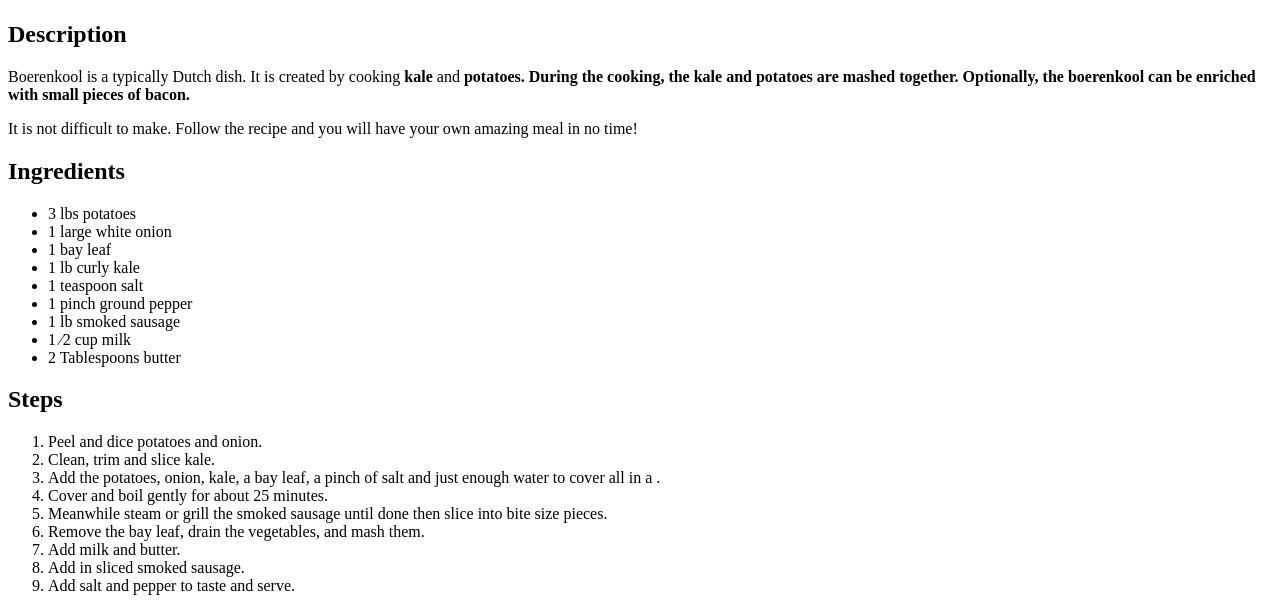
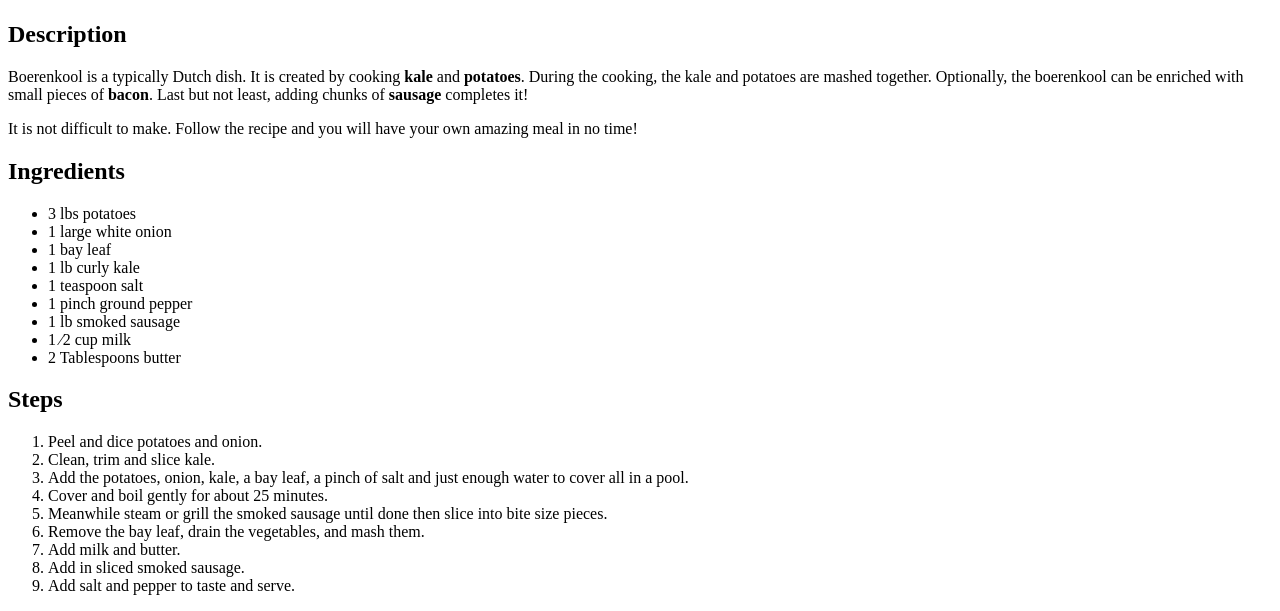
Before and after one commit to GymmoMaker/odin-recipes, a plain HTML site: page recipes/boerenkool.html in a window 1280 px wide. Shown: the part 383-994 px from the top of the page. Drawn offline with Linux system fonts and the light colour scheme.

Commit message:
fixed tagging mistakes and typo's

```diff
--- a/recipes/boerenkool.html
+++ b/recipes/boerenkool.html
@@ -8,7 +8,7 @@
 		<h1>Boerenkool</h1>
 		<img src="https://i0.wp.com/www.visitingthedutchcountryside.com/wp-content/uploads/2021/03/BOERENKOOL-KALE-WITH-SAUSAGE-ROOKWORST-DINNER-NETHERLANDS.jpg?resize=920%2C518&ssl=1" alt="A plate filled with freshly cooked boerenkool, with slices of sausage on top of it.">
 		<h2>Description</h2>
-        <p>Boerenkool is a typically Dutch dish. It is created by cooking <strong>kale</strong> and <strong>potatoes. During the cooking, the kale and potatoes are mashed together. Optionally, the boerenkool can be enriched with small pieces of bacon.</strong></p>
+        <p>Boerenkool is a typically Dutch dish. It is created by cooking <strong>kale</strong> and <strong>potatoes</strong>. During the cooking, the kale and potatoes are mashed together. Optionally, the boerenkool can be enriched with small pieces of <strong>bacon</strong>. Last but not least, adding chunks of <strong>sausage</strong> completes it!</p>
         <p>It is not difficult to make. Follow the recipe and you will have your own amazing meal in no time!</p>
 		<h2>Ingredients</h2>
 		<ul>
@@ -26,7 +26,7 @@
 		<ol>
 			<li>Peel and dice potatoes and onion.</li>
 			<li>Clean, trim and slice kale.</li>
-			<li>Add the potatoes, onion, kale, a bay leaf, a pinch of salt and just enough water to cover all in a .</li>
+			<li>Add the potatoes, onion, kale, a bay leaf, a pinch of salt and just enough water to cover all in a pool.</li>
 			<li>Cover and boil gently for about 25 minutes.</li>
 			<li>Meanwhile steam or grill the smoked sausage until done then slice into bite size pieces.</li>
 			<li>Remove the bay leaf, drain the vegetables, and mash them.</li>
```
Also changed, not shown: recipes/pizza.html (+1 -1 lines).
